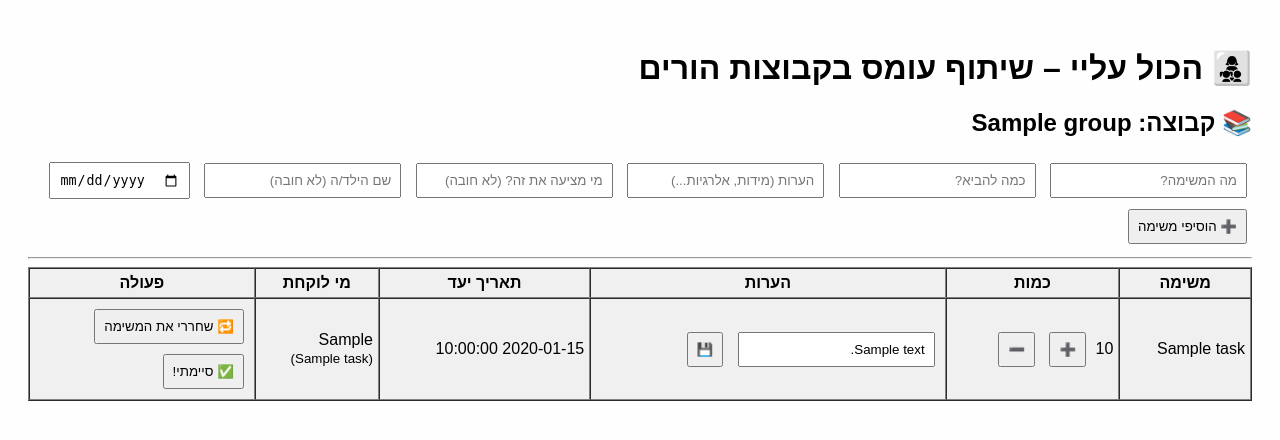
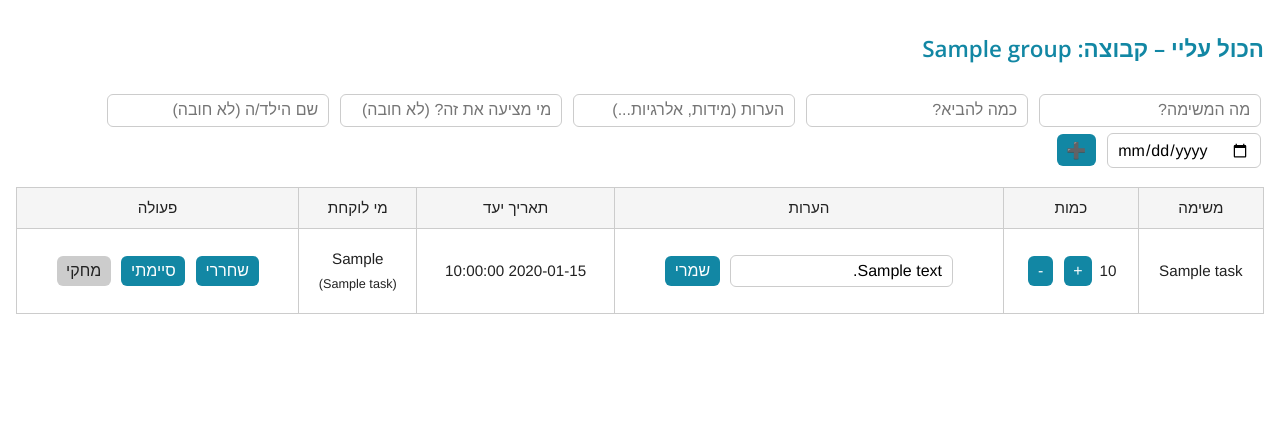
Before and after one commit to MorZadaNaveh/hakol_alai, a Flask app: template templates/group.html in a window 1280 px wide. Shown: the top 440 px of the page. Run offline with Flask 3, Linux system fonts and the light colour scheme; the template is opened without the code that fills it: most values are stand-ins (such as "Sample title", 1, 10 or a date in 2020).

Commit message:
design changes

```diff
--- a/app.py
+++ b/app.py
@@ -2,6 +2,7 @@
 from flask import Flask, render_template, request, redirect, url_for
 import json
 import os
+import uuid
 
 app = Flask(__name__)
 
@@ -20,15 +21,18 @@ def save_data(data):
 @app.route('/', methods=['GET', 'POST'])
 def home():
     if request.method == 'POST':
-        group_name = request.form['group_name'].strip().replace(' ', '-').lower()
-        return redirect(url_for('group_view', group_name=group_name))
+        base_name = request.form['group_name'].strip().replace(' ', '-').lower()
+        unique_id = uuid.uuid4().hex[:6]
+        full_group_name = f"{base_name}-{unique_id}"
+        return redirect(url_for('group_view', group_name=full_group_name, new='1'))
     return render_template('index.html')
 
 @app.route('/group/<group_name>')
 def group_view(group_name):
     data = load_data()
     group_data = data.get(group_name, [])
-    return render_template('group.html', group=group_name, tasks=group_data)
+    is_new = request.args.get('new') == '1'
+    return render_template('group.html', group=group_name, tasks=group_data, is_new=is_new)
 
 @app.route('/group/<group_name>/add_task', methods=['POST'])
 def add_task(group_name):
@@ -108,4 +112,3 @@ def update_note(group_name, task_id):
 
 if __name__ == '__main__':
     app.run(host='0.0.0.0', port=10000)
-    # app.run(debug=True)
--- a/static/css/style.css
+++ b/static/css/style.css
@@ -1,15 +1,92 @@
+@import url('https://fonts.googleapis.com/css2?family=Arimo&family=Open+Sans:wght@600&display=swap');
+
 body {
-    font-family: Arial, sans-serif;
-    padding: 20px;
-    background: #fefefe;
-  }
+  background-color: #ffffff;
+  color: #222;
+  font-family: 'Arimo', sans-serif;
+  direction: rtl;
+  padding: 2rem;
+  margin: 0;
+  line-height: 1.6;
+}
 
-  input, button {
-    margin: 5px;
-    padding: 8px;
-  }
+h1, h2, h3 {
+  font-family: 'Open Sans', sans-serif;
+  color: #1287a4;
+  margin-bottom: 1rem;
+}
 
-  table {
-    width: 100%;
-    background-color: #f0f0f0;
-  }
+a {
+  color: #1287a4;
+  text-decoration: none;
+}
+a:hover {
+  text-decoration: underline;
+}
+
+input, button, select, textarea {
+  font-family: 'Arimo', sans-serif;
+  font-size: 1rem;
+  padding: 0.5em 0.8em;
+  margin: 0.2em 0.3em;
+  border: 1px solid #ccc;
+  border-radius: 6px;
+  box-sizing: border-box;
+}
+
+button {
+  background-color: #1287a4;
+  color: white;
+  border: none;
+  cursor: pointer;
+  transition: background 0.2s ease;
+}
+button:hover {
+  background-color: #0f6e8a;
+}
+
+table {
+  width: 100%;
+  border-collapse: collapse;
+  margin-top: 1em;
+}
+th, td {
+  border: 1px solid #ddd;
+  padding: 0.6em;
+  text-align: center;
+  font-size: 0.95rem;
+}
+th {
+  background-color: #f5f5f5;
+  font-weight: normal;
+}
+
+form {
+  margin-top: 1em;
+  margin-bottom: 1em;
+}
+
+.available {
+  background-color: #e6f7ff;
+}
+.completed {
+  background-color: #d4edda;
+  color: #155724;
+}
+
+#link-box {
+  background-color: #f5f5f5;
+  padding: 0.5em 1em;
+  border-radius: 8px;
+  display: flex;
+  align-items: center;
+  gap: 0.5em;
+  max-width: 350px;
+  float: left;
+}
+
+#group-link {
+  width: 100%;
+  max-width: 240px;
+  padding: 0.3em;
+}
--- a/templates/group.html
+++ b/templates/group.html
@@ -5,18 +5,112 @@
   <title>הכול עליי – {{ group }}</title>
   <link rel="stylesheet" href="/static/css/style.css">
   <style>
+    body {
+      font-family: 'Arimo', sans-serif;
+      direction: rtl;
+      padding: 1rem;
+      margin: 0;
+    }
+
+    h1 {
+      font-size: 1.4rem;
+      color: #1287a4;
+      margin-bottom: 0.5rem;
+    }
+
+    #header {
+      display: flex;
+      justify-content: space-between;
+      align-items: center;
+      flex-wrap: wrap;
+      gap: 1rem;
+    }
+
+    #link-box {
+      background-color: #f5f5f5;
+      padding: 0.5em 1em;
+      border-radius: 8px;
+      display: flex;
+      align-items: center;
+      gap: 0.5em;
+      max-width: 350px;
+    }
+
+    #group-link {
+      width: 100%;
+      max-width: 240px;
+      padding: 0.3em;
+    }
+
+    table {
+      width: 100%;
+      border-collapse: collapse;
+      margin-top: 1em;
+      font-size: 0.95rem;
+    }
+
+    th, td {
+      border: 1px solid #ccc;
+      padding: 0.5em;
+      text-align: center;
+    }
+
     .available {
       background-color: #e6f7ff;
     }
+
     .completed {
       background-color: #d4edda;
       color: #155724;
     }
+
+    input, button {
+      font-size: 1rem;
+      padding: 0.4em 0.6em;
+      margin: 0.2em;
+      border: 1px solid #ccc;
+      border-radius: 6px;
+      font-family: inherit;
+    }
+
+    button {
+      background-color: #1287a4;
+      color: white;
+      border: none;
+      cursor: pointer;
+    }
+
+    button:hover {
+      background-color: #0f6e8a;
+    }
+
+    form {
+      margin-top: 1em;
+      margin-bottom: 1em;
+    }
+
+    @media (max-width: 600px) {
+      h1 {
+        font-size: 1.1rem;
+      }
+      table, th, td {
+        font-size: 0.85rem;
+      }
+    }
   </style>
 </head>
-<body dir="rtl">
-  <h1>👩‍👧‍👦 הכול עליי – שיתוף עומס בקבוצות הורים</h1>
-  <h2>📚 קבוצה: {{ group }}</h2>
+<body>
+
+  <div id="header">
+    <h1>הכול עליי – קבוצה: {{ group }}</h1>
+
+    {% if is_new %}
+      <div id="link-box">
+        <input type="text" id="group-link" readonly value="{{ request.url }}">
+        <button onclick="copyLink()">העתקי</button>
+      </div>
+    {% endif %}
+  </div>
 
   <form action="/group/{{ group }}/add_task" method="POST">
     <input type="text" name="task" placeholder="מה המשימה?" required>
@@ -25,12 +119,10 @@
     <input type="text" name="name" placeholder="מי מציעה את זה? (לא חובה)">
     <input type="text" name="child" placeholder="שם הילד/ה (לא חובה)">
     <input type="date" name="deadline" placeholder="תאריך יעד">
-    <button type="submit">➕ הוסיפי משימה</button>
+    <button type="submit" style="background-color:#1287a4;">➕</button>
   </form>
 
-  <hr>
-
-  <table border="1" cellpadding="5" cellspacing="0">
+  <table>
     <tr>
       <th>משימה</th>
       <th>כמות</th>
@@ -54,11 +146,11 @@
           {% if not task.completed %}
             <form style="display:inline;" method="POST" action="/group/{{ group }}/update_amount/{{ loop.index0 }}">
               <input type="hidden" name="change" value="1">
-              <button type="submit">➕</button>
+              <button type="submit">+</button>
             </form>
             <form style="display:inline;" method="POST" action="/group/{{ group }}/update_amount/{{ loop.index0 }}">
               <input type="hidden" name="change" value="-1">
-              <button type="submit">➖</button>
+              <button type="submit">-</button>
             </form>
           {% endif %}
         </td>
@@ -67,7 +159,7 @@
           {% if not task.completed %}
             <form method="POST" action="/group/{{ group }}/update_note/{{ loop.index0 }}">
               <input type="text" name="note" value="{{ task.note or '' }}" placeholder="הערה חדשה">
-              <button type="submit">💾</button>
+              <button type="submit">שמרי</button>
             </form>
           {% else %}
             {{ task.note or '-' }}
@@ -89,16 +181,19 @@
               <form action="/group/{{ group }}/take_task/{{ loop.index0 }}" method="POST">
                 <input type="text" name="name" placeholder="שמך" required>
                 <input type="text" name="child" placeholder="שם הילד/ה (לא חובה)">
-                <button type="submit">אני אקח את זה</button>
+                <button type="submit">אני אקח</button>
               </form>
             {% else %}
-              <form action="/group/{{ group }}/release_task/{{ loop.index0 }}" method="POST">
-                <button type="submit">🔁 שחררי את המשימה</button>
+              <form action="/group/{{ group }}/release_task/{{ loop.index0 }}" method="POST" style="display:inline;">
+                <button type="submit">שחררי</button>
               </form>
-              <form action="/group/{{ group }}/complete_task/{{ loop.index0 }}" method="POST">
-                <button type="submit">✅ סיימתי!</button>
+              <form action="/group/{{ group }}/complete_task/{{ loop.index0 }}" method="POST" style="display:inline;">
+                <button type="submit">סיימתי</button>
               </form>
             {% endif %}
+            <form action="/group/{{ group }}/delete_task/{{ loop.index0 }}" method="POST" style="display:inline;" onsubmit="return confirm('האם את בטוחה שתרצי למחוק את המשימה הזו?')">
+              <button type="submit" style="background-color: #ccc; color: #222;">מחקי</button>
+            </form>
           {% else %}
             ✔️ בוצע
           {% endif %}
@@ -107,5 +202,14 @@
     {% endfor %}
   </table>
 
+  <script>
+    function copyLink() {
+      const input = document.getElementById("group-link");
+      input.select();
+      input.setSelectionRange(0, 99999);
+      document.execCommand("copy");
+      alert("הקישור הועתק 💫");
+    }
+  </script>
 </body>
 </html>
```
Also changed, not shown: templates/index.html (+17 -10 lines).
